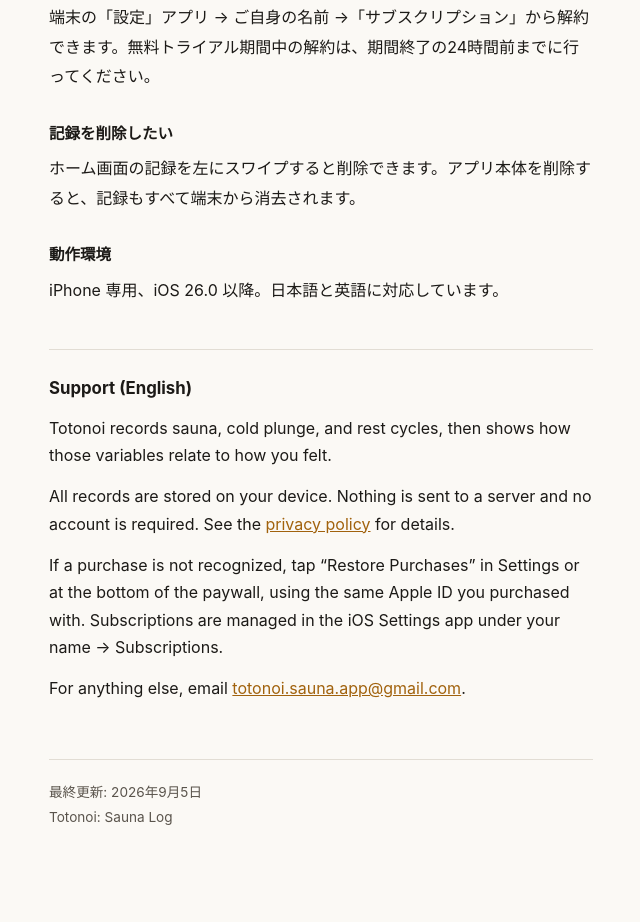
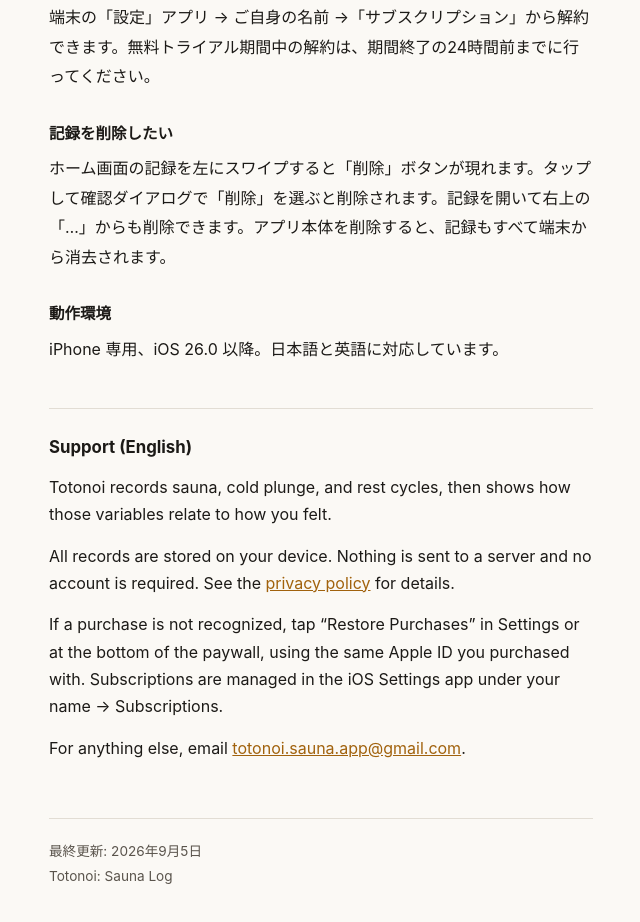
Before and after one commit to RY0428/totonoi-legal, a plain HTML site: page support.html in a window 1280 px wide. Shown: the part 808-1730 px from the top of the page, without its empty margins (319-959 px from the left). Drawn offline with Linux system fonts and the light colour scheme.

Commit message:
Update support.html

```diff
--- a/support.html
+++ b/support.html
@@ -94,7 +94,7 @@
   <p>端末の「設定」アプリ → ご自身の名前 →「サブスクリプション」から解約できます。無料トライアル期間中の解約は、期間終了の24時間前までに行ってください。</p>
 
   <h3>記録を削除したい</h3>
-  <p>ホーム画面の記録を左にスワイプすると削除できます。アプリ本体を削除すると、記録もすべて端末から消去されます。</p>
+ <p>ホーム画面の記録を左にスワイプすると「削除」ボタンが現れます。タップして確認ダイアログで「削除」を選ぶと削除されます。記録を開いて右上の「…」からも削除できます。アプリ本体を削除すると、記録もすべて端末から消去されます。</p>
 
   <h3>動作環境</h3>
   <p>iPhone 専用、iOS 26.0 以降。日本語と英語に対応しています。</p>
```
